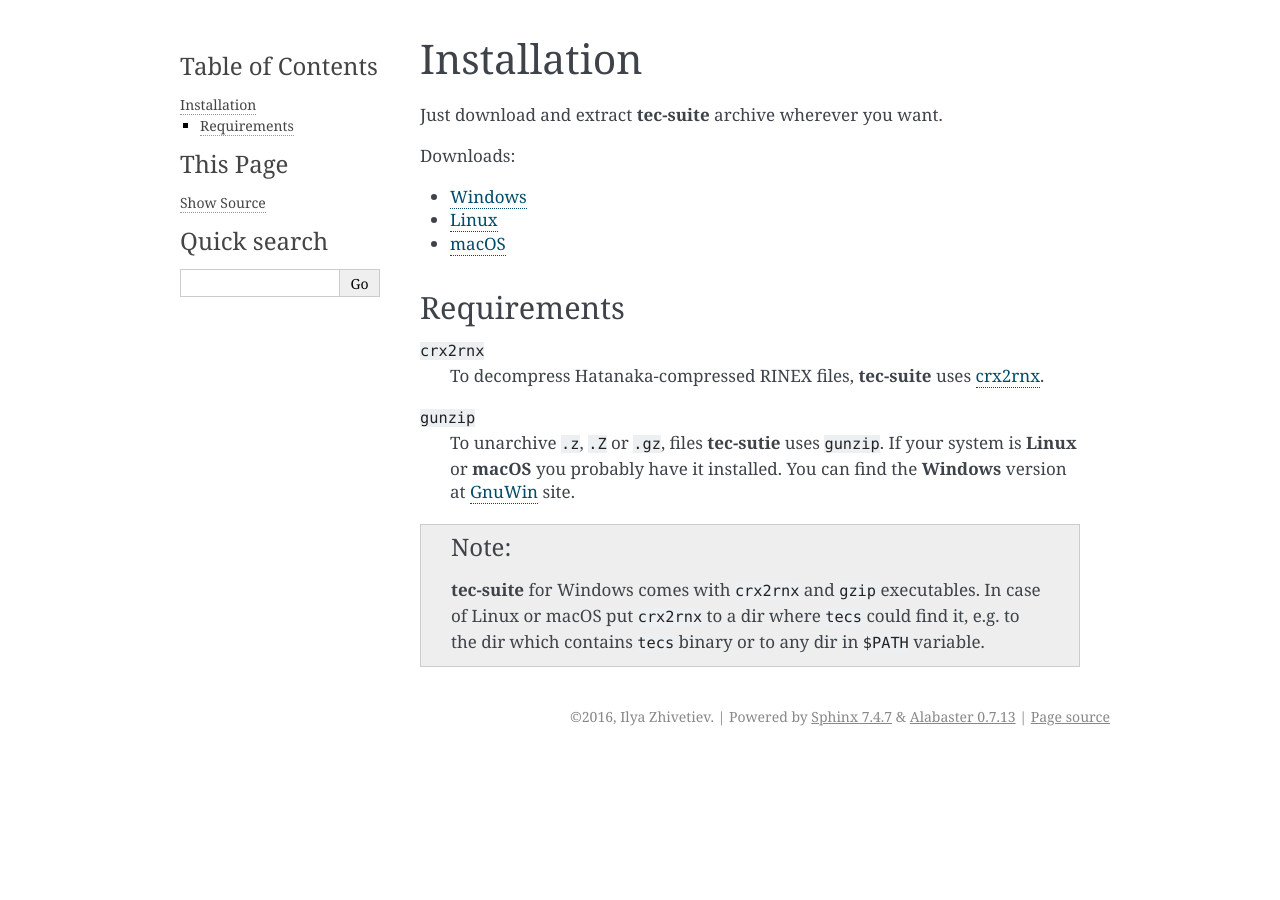
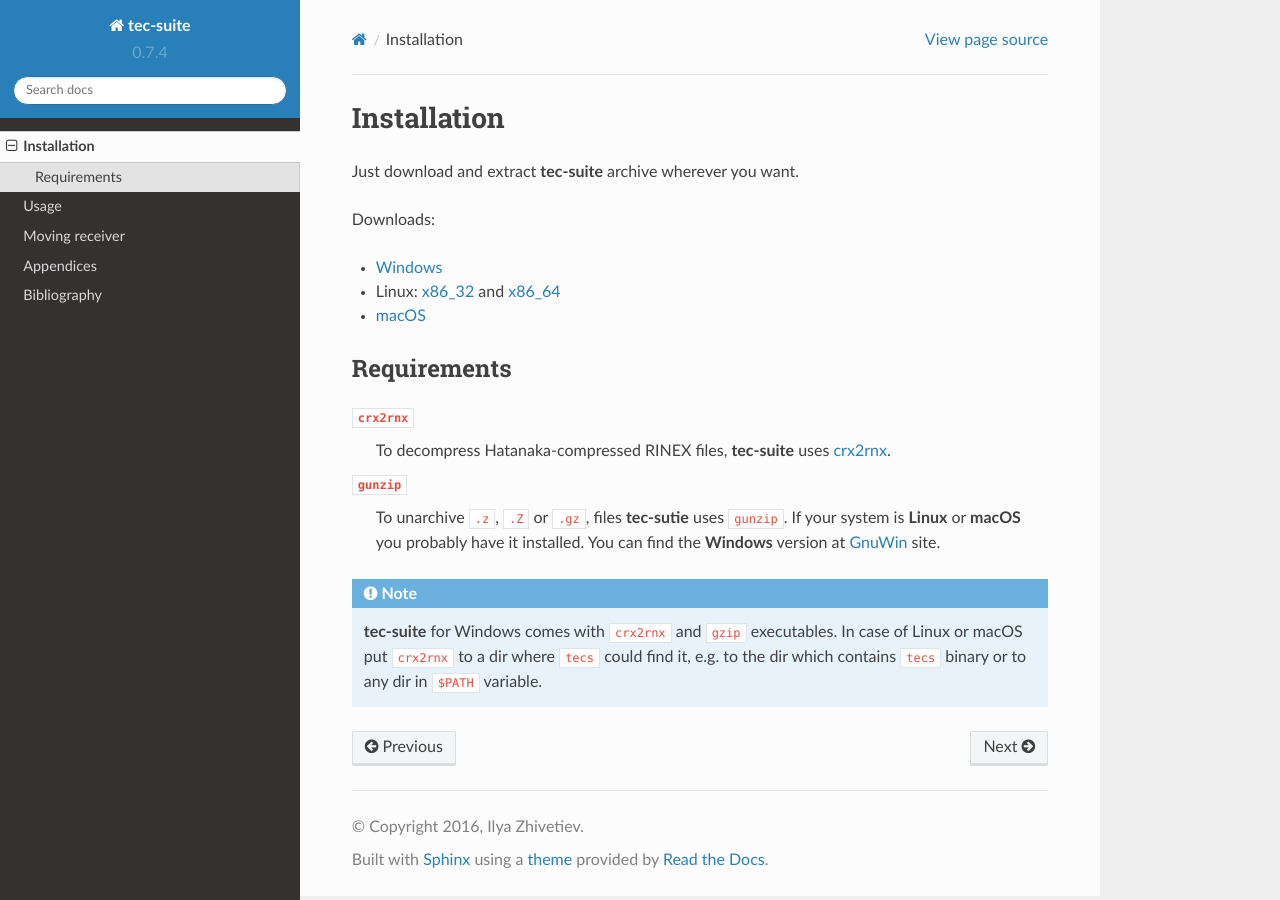
Before and after one commit to gnss-lab/tec-suite, a Sphinx documentation site: the page built from docs/installation.rst, in a window 1280 px wide. Built offline with Sphinx 7.4.7 and the Read the Docs theme 2.0.0, drawn with Linux system fonts in a browser that asks for light colours; formulas are drawn with MathJax 3.

Commit message:
Links to linux64 build.

```diff
--- a/README.rst
+++ b/README.rst
@@ -46,8 +46,11 @@
 ~~~~~~~~~
 
 * `Windows <https://github.com/gnss-lab/tec-suite/releases/download/v0.7.4/tec-suite-v0.7.4-win32.zip>`_
-* `Linux <https://github.com/gnss-lab/tec-suite/releases/download/v0.7.4/tec-suite-v0.7.4-linux32.tgz>`_
+* Linux: x86_32_ and x86_64_
 * `macOS <https://github.com/gnss-lab/tec-suite/releases/download/v0.7.4/tec-suite-v0.7.4-macos.tgz>`_
+
+.. _x86_32: https://github.com/gnss-lab/tec-suite/releases/download/v0.7.4/tec-suite-v0.7.4-linux32.tgz
+.. _x86_64: https://github.com/gnss-lab/tec-suite/releases/download/v0.7.4/tec-suite-v0.7.4-linux64.tgz
 
 Requirements
 ~~~~~~~~~~~~
--- a/docs/conf.py
+++ b/docs/conf.py
@@ -123,7 +123,7 @@
 # The theme to use for HTML and HTML Help pages.  See the documentation for
 # a list of builtin themes.
 #
-html_theme = 'alabaster'
+html_theme = 'sphinx_rtd_theme'
 
 # Theme options are theme-specific and customize the look and feel of a theme
 # further.  For a list of options available for each theme, see the
--- a/docs/installation.rst
+++ b/docs/installation.rst
@@ -7,8 +7,11 @@
 Downloads:
 
 * `Windows <https://github.com/gnss-lab/tec-suite/releases/download/v0.7.4/tec-suite-v0.7.4-win32.zip>`_
-* `Linux <https://github.com/gnss-lab/tec-suite/releases/download/v0.7.4/tec-suite-v0.7.4-linux32.tgz>`_
+* Linux: x86_32_ and x86_64_
 * `macOS <https://github.com/gnss-lab/tec-suite/releases/download/v0.7.4/tec-suite-v0.7.4-macos.tgz>`_
+
+.. _x86_32: https://github.com/gnss-lab/tec-suite/releases/download/v0.7.4/tec-suite-v0.7.4-linux32.tgz
+.. _x86_64: https://github.com/gnss-lab/tec-suite/releases/download/v0.7.4/tec-suite-v0.7.4-linux64.tgz
 
 
 ************
--- a/docs/requirements.txt
+++ b/docs/requirements.txt
@@ -1 +1,2 @@
 Sphinx >= 1.5.1
+sphinx_rtd_theme >= 0.2.5
```
